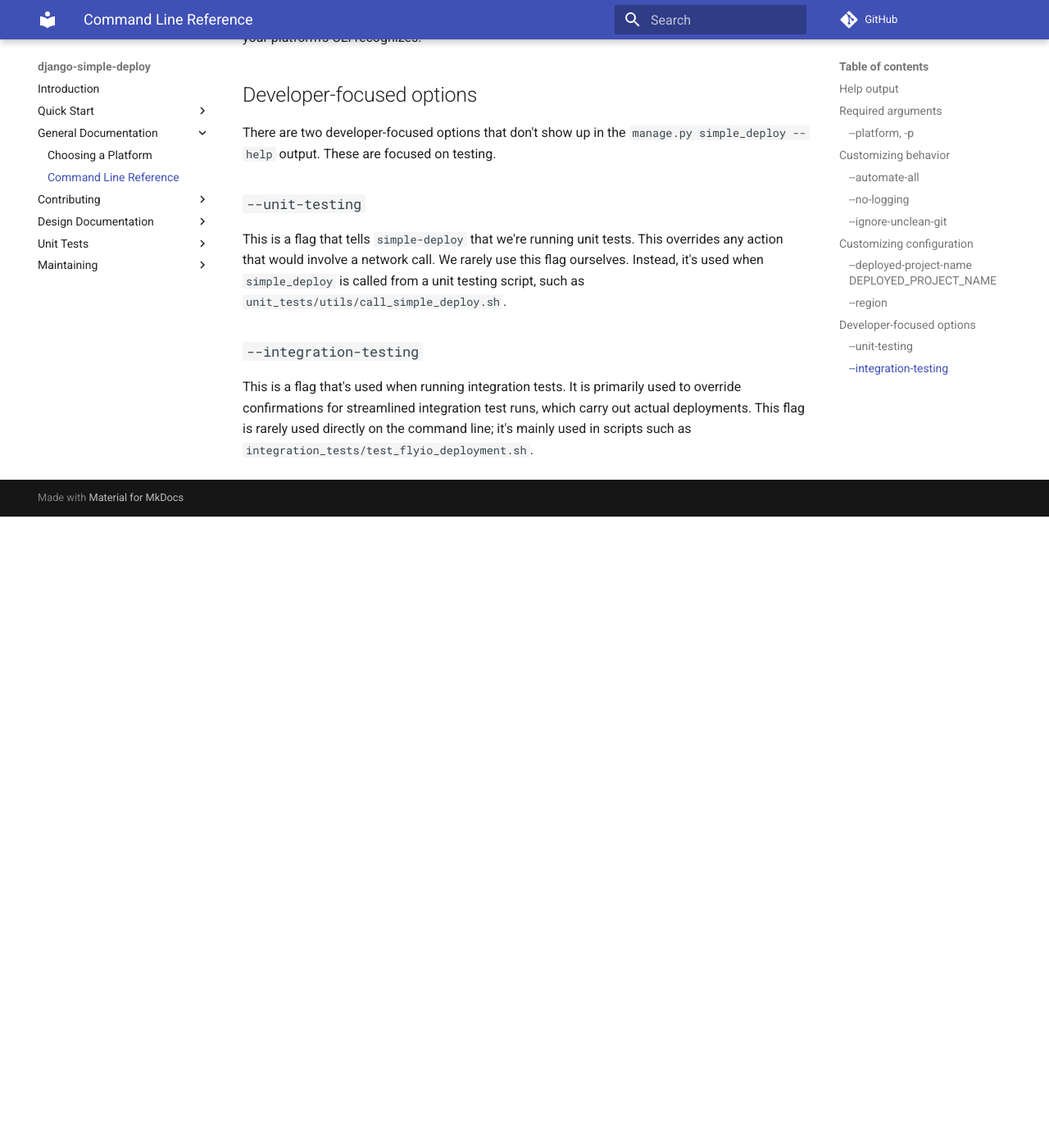
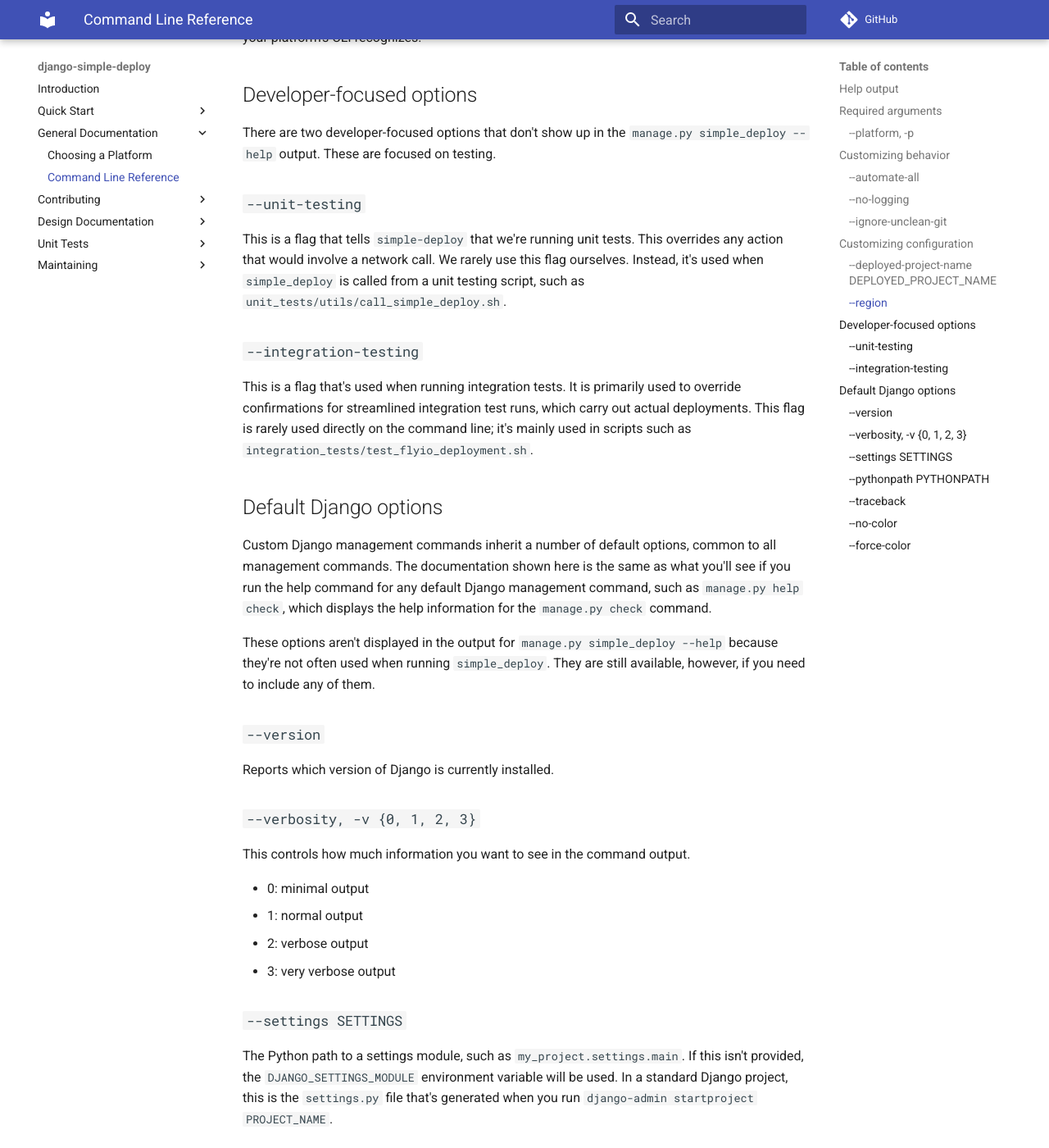
Before and after one commit to ehmatthes/django-simple-deploy, an MkDocs documentation site: the page built from docs/general_documentation/cli_reference.md, in a window 1280 px wide and 1400 px high, scrolled down 3712 px. Shown: the whole window at 82% size. Built offline with MkDocs 1.6.1 and Material for MkDocs 9.7.7, drawn with Linux system fonts in a browser that asks for light colours; comment, search, counter and statistics services are not loaded; before the commit the page ends 4342 px from its top, so only the background shows below that; some of the changed text lies outside the part shown.

Commit message:
Finished initial documentation of CLI on RtD.

```diff
--- a/docs/general_documentation/cli_reference.md
+++ b/docs/general_documentation/cli_reference.md
@@ -144,3 +144,42 @@ This is a flag that tells `simple-deploy` that we're running unit tests. This ov
 ### `--integration-testing`
 
 This is a flag that's used when running integration tests. It is primarily used to override confirmations for streamlined integration test runs, which carry out actual deployments. This flag is rarely used directly on the command line; it's mainly used in scripts such as `integration_tests/test_flyio_deployment.sh`.
+
+## Default Django options
+
+Custom Django management commands inherit a number of default options, common to all management commands. The documentation shown here is the same as what you'll see if you run the help command for any default Django management command, such as `manage.py help check`, which displays the help information for the `manage.py check` command.
+
+These options aren't displayed in the output for `manage.py simple_deploy --help` because they're not often used when running `simple_deploy`. They are still available, however, if you need to include any of them.
+
+### `--version`
+
+Reports which version of Django is currently installed.
+
+### `--verbosity, -v {0, 1, 2, 3}`
+
+This controls how much information you want to see in the command output.
+
+- 0: minimal output
+- 1: normal output
+- 2: verbose output
+- 3: very verbose output
+
+### `--settings SETTINGS`
+
+The Python path to a settings module, such as `my_project.settings.main`. If this isn't provided, the `DJANGO_SETTINGS_MODULE` environment variable will be used. In a standard Django project, this is the `settings.py` file that's generated when you run `django-admin startproject PROJECT_NAME`.
+
+### `--pythonpath PYTHONPATH`
+
+A directory to add to the Python path, such as `/home/djangoprojects/myproject`.
+
+### `--traceback`
+
+This tells Django to raise `CommandError` exceptions, rather than handling them automatically.
+
+### `--no-color`
+
+This tells Django not to colorize command output.
+
+### `--force-color`
+
+This tells Django to force colorization of the command output.
```
